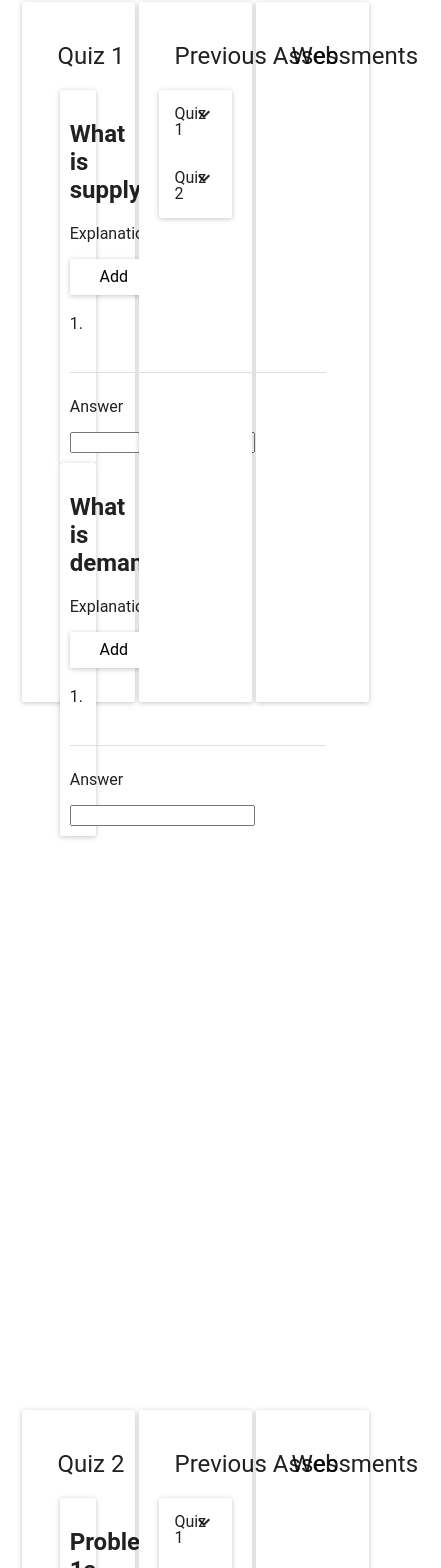
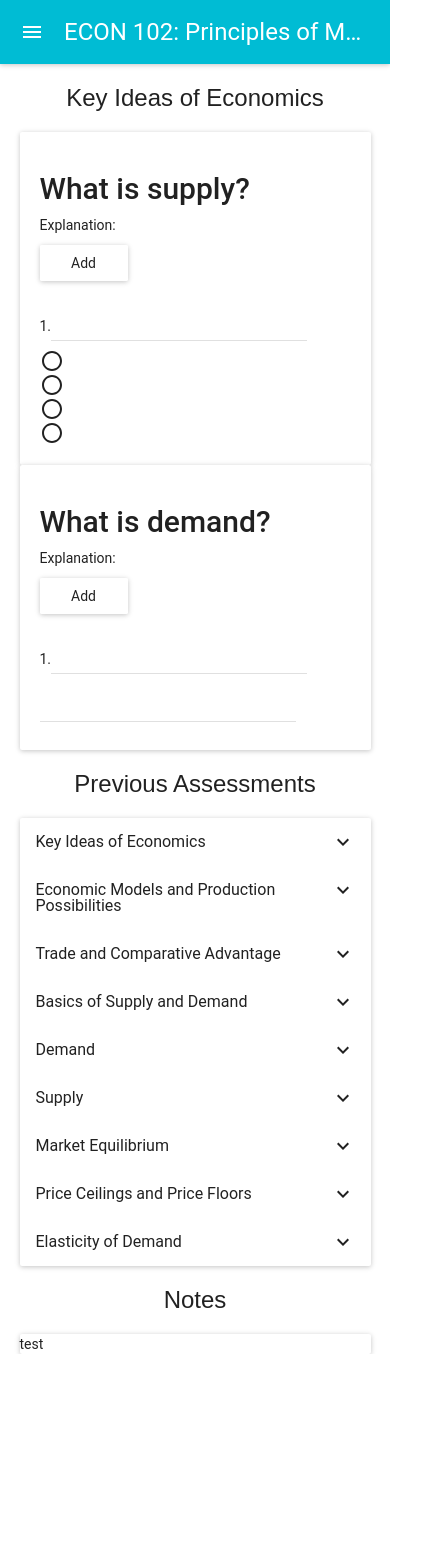
Before and after one commit to ssanaul/dotpractica-demo, a React (Create React App) app: page / in a window 390 px wide. Shown: the top 1568 px of the page, 441 px wide, since content can reach past the window. After the commit the page ends 1354 px from the top, so only its background shows below. Built offline with nearby package versions, Linux system fonts and the light colour scheme.

Commit message:
my god... u look good today

```diff
--- a/public/index.html
+++ b/public/index.html
@@ -10,6 +10,7 @@
     -->
     <link rel="manifest" href="%PUBLIC_URL%/manifest.json">
     <link rel="shortcut icon" href="%PUBLIC_URL%/favicon.ico">
+    <link rel="stylesheet" type="text/css" href="https://maxcdn.bootstrapcdn.com/bootstrap/3.3.7/css/bootstrap.min.css"/>
     <!--
       Notice the use of %PUBLIC_URL% in the tags above.
       It will be replaced with the URL of the `public` folder during the build.
--- a/src/App.js
+++ b/src/App.js
@@ -1,6 +1,8 @@
 import React, { Component } from 'react';
 import './App.css';
 import MuiThemeProvider from 'material-ui/styles/MuiThemeProvider';
+import AppBar from 'material-ui/AppBar';
+
 import Assessment from './components/Assessment/Assessment';
 import Problem from './components/Problem/Problem';
 import Display from './components/Display/Display';
@@ -13,23 +15,72 @@ class App extends Component {
 			quizzes: [
 				<Assessment
 					key='0'
-					title='Quiz 1'
+					title='Key Ideas of Economics'
 					problems={[
-						<Problem key='a' title='What is supply?'/>,
+						<Problem key='a' title='What is supply?' inputType='checkbox'/>,
 						<Problem key='b' title='What is demand?'/>,
 					]}
-				/>,
-				<Assessment
+				/>,<Assessment
 					key='1'
-					title='Quiz 2'
+					title='Economic Models and Production Possibilities'
 					problems={[
 						<Problem key='a' title='Problem 1a'/>,
 						<Problem key='b' title='Problem 1b'/>,
 					]}
-				/>
+				/>,<Assessment
+					key='2'
+					title='Trade and Comparative Advantage'
+					problems={[
+						<Problem key='a' title='Problem 1a'/>,
+						<Problem key='b' title='Problem 1b'/>,
+					]}
+				/>,<Assessment
+					key='3'
+					title='Basics of Supply and Demand'
+					problems={[
+						<Problem key='a' title='Problem 1a'/>,
+						<Problem key='b' title='Problem 1b'/>,
+					]}
+				/>,<Assessment
+					key='4'
+					title='Demand'
+					problems={[
+						<Problem key='a' title='Problem 1a'/>,
+						<Problem key='b' title='Problem 1b'/>,
+					]}
+				/>,<Assessment
+					key='5'
+					title='Supply'
+					problems={[
+						<Problem key='a' title='Problem 1a'/>,
+						<Problem key='b' title='Problem 1b'/>,
+					]}
+				/>,<Assessment
+					key='6'
+					title='Market Equilibrium'
+					problems={[
+						<Problem key='a' title='Problem 1a'/>,
+						<Problem key='b' title='Problem 1b'/>,
+					]}
+				/>,<Assessment
+					key='7'
+					title='Price Ceilings and Price Floors'
+					problems={[
+						<Problem key='a' title='Problem 1a'/>,
+						<Problem key='b' title='Problem 1b'/>,
+					]}
+				/>,<Assessment
+					key='8'
+					title='Elasticity of Demand'
+					problems={[
+						<Problem key='a' title='Problem 1a'/>,
+						<Problem key='b' title='Problem 1b'/>,
+					]}
+				/>,
 			],
 		}
 	}
+
   render() {
 	var displays = null;
 	var allQuizzes = this.state.quizzes;
@@ -40,13 +91,8 @@ class App extends Component {
 	displays = generatedDisplays;
     return (
       <MuiThemeProvider>
-		{
-			displays.map(function(d){
-				return <div>
-					{d}
-				</div>
-			})
-		}
+			<AppBar title="ECON 102: Principles of Microeconomics"/>
+			{displays[0]}
       </MuiThemeProvider>
     );
   }
--- a/src/components/Answer/Answer.js
+++ b/src/components/Answer/Answer.js
@@ -1,15 +1,21 @@
 import React, { Component } from 'react';
+import TextField from 'material-ui/TextField';
+import {RadioButton, RadioButtonGroup} from 'material-ui/RadioButton';
 
-class Answer extends Component {
-  render() {
-    return (
-      <div>
+class Answer extends Component { render() {
 
-        <p>Answer</p>
-		<input/>
+  return ( <div>
 
-      </div>
-    );
-  }
-}
-export default Answer;
+        {
+          this.props.inputType==='checkbox'?
+          <RadioButtonGroup>
+          <RadioButton/>
+          <RadioButton/>
+          <RadioButton/>
+          <RadioButton/>
+          </RadioButtonGroup>
+          :
+          <TextField/>
+        }
+
+  </div> ); } } export default Answer;
--- a/src/components/Assessment/Assessment.js
+++ b/src/components/Assessment/Assessment.js
@@ -1,32 +1,22 @@
 import React, { Component } from 'react';
-import { Card, CardTitle, Paper } from 'material-ui';
+import { CardTitle, Paper } from 'material-ui';
 
-class Assessment extends Component {
-  render() {
-    return (
-      <Card
-		style={{padding: 20, height: 700}}
-	  >
+class Assessment extends Component { render() {
 
-        <CardTitle
-			title={this.props.title}
-			style={{width: 100, margin: 'auto'}}
-		/>
+  return ( <div>
+
+        <CardTitle title={this.props.title} style={{textAlign: 'center'}} />
 
         <div>
           {
             this.props.problems.map(function(p){
               return <Paper
                       zDepth={1}
-						style={{padding: 10, width: '50%', margin: 'auto'}}>
+                      style={{padding: 20}}>
                         {p}
                     </Paper>
             })
           }
         </div>
 
-      </Card>
-    );
-  }
-}
-export default Assessment;
+      </div> ); } } export default Assessment;
--- a/src/components/Display/Display.js
+++ b/src/components/Display/Display.js
@@ -1,30 +1,23 @@
 import React, { Component } from 'react';
 import { ListItem } from 'material-ui/List';
-import { GridList } from 'material-ui/GridList';
-import { Card, CardTitle, Paper } from 'material-ui';
+import { CardTitle, Paper } from 'material-ui';
+
+import Notes from '../Notes/Notes';
 
 class Display extends Component {
   render() {
     return (
-      <GridList
-		cols={3}
-		cellHeight={700}
-		style={{width: '90%',
-				margin: 'auto',}}
-	  >
+      <div style={{width: '90%', margin: 'auto'}}>
+        <div className="row">
 
-		<div style={{height: '100%',}}>
+      		<div className="col-md-6">
       			{this.props.quiz}
       		</div>
 
-		<Card
-			style={{
-				height: '100%',
-				padding: 20,
-			}}>
+      		<div className="col-md-3">
       			<CardTitle
       				title='Previous Assessments'
-				style={{ width: 250, margin: 'auto',}}
+              style={{textAlign:'center'}}
       			/>
       			<Paper>
       			{
@@ -42,20 +35,19 @@ class Display extends Component {
       				})
       			}
       			</Paper>
-		</Card>
+      		</div>
 
-		<Card
-			style={{
-					height: '100%',
-					padding: 20,
-			}}>
+          <div className="col-md-3">
             <CardTitle
-				title='Web'
-				style={{ width: 50, margin: 'auto',}}
-			/>
-		</Card>
-		<br/>
-      </GridList>
+              title="Notes"
+              style={{textAlign:'center'}}/>
+            <Paper>
+              <Notes/>
+            </Paper>
+          </div>
+
+        </div>
+      </div>
     );
   }
 }
--- /dev/null
+++ b/src/components/Notes/Notes.js
@@ -0,0 +1,18 @@
+import React, { Component } from 'react';
+
+class Notes extends Component {
+  constructor(props){
+    super(props);
+
+    this.state = {
+      notes: '',
+    }
+  }
+
+  render() {
+
+  return ( <div>
+
+        test
+
+  </div> ); } } export default Notes;
--- a/src/components/Problem/Problem.js
+++ b/src/components/Problem/Problem.js
@@ -8,7 +8,7 @@ class Problem extends Component {
       <div>
 
         <h2>{this.props.title}</h2>
-		<Solution/>
+		      <Solution inputType={this.props.inputType}/>
 
       </div>
     );
--- a/src/components/Solution/Solution.js
+++ b/src/components/Solution/Solution.js
@@ -8,7 +8,7 @@ class Solution extends Component {
       <div>
 
 		<Explanation/>
-		<Answer/>
+		<Answer inputType={this.props.inputType}/>
 
       </div>
     );
```
Lines whose indentation alone changed are shown as unchanged.
